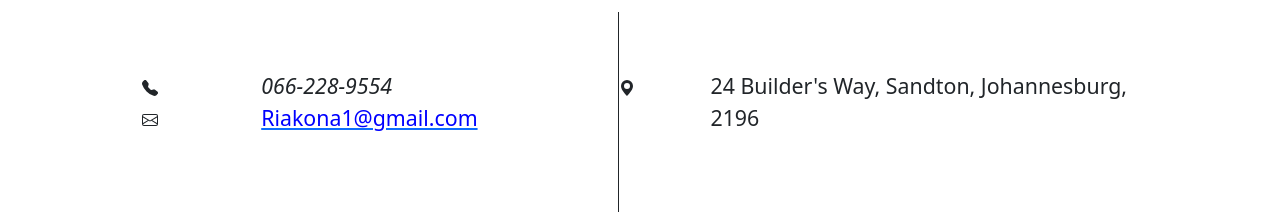
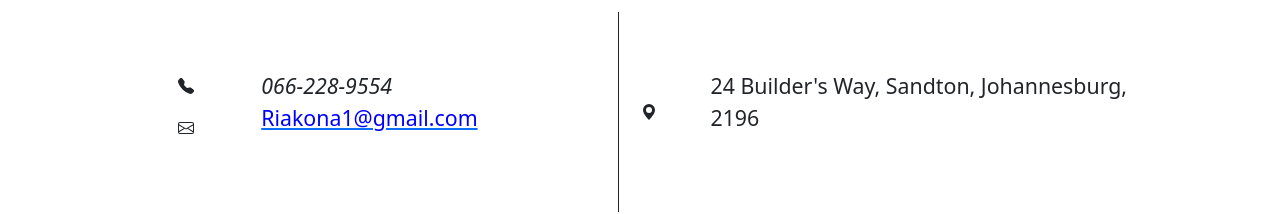
Before and after one commit to WangaJN/RiakonaConstruction, a plain HTML site: page index.html in a window 1280 px wide. Shown: the part 981-1195 px from the top of the page. Drawn offline with nearby package versions, Linux system fonts and the light colour scheme.

Commit message:
footer minor changes
alignment of footer icons

```diff
--- a/RiakonaStyleSheet.css
+++ b/RiakonaStyleSheet.css
@@ -26,6 +26,7 @@ body {
   display: flex;
   flex-direction: column;
   align-items: center;
+  overflow-x: hidden;
 }
 #bootstrap-overrides #cta {
   min-height: 50px;
@@ -65,8 +66,8 @@ body {
 /* FOOTER */
 footer {
   padding-top: 2%;
-  padding-left: 5.5%;
-  padding-right: 5.5%;
+  padding-left: 2%;
+  padding-right: 2%;
   height: 75vh;
 }
 footer h1 {
--- a/index.html
+++ b/index.html
@@ -24,7 +24,7 @@
     <header>
       <!-- navbar -->
       <nav class="navbar navbar-expand-lg fixed sticky">
-        <div class="container-xxl" style="width: 90vw">
+        <div class="container-xxl" style="width: 100vw">
           <a class="navbar-brand" href="#">
             <img
               src="/images/logo.png"
@@ -91,7 +91,14 @@
       <div class="footer-contact">
         <div class="contact_Details row">
           <div class="row phone">
-            <div class="col-2 col-lg-3">
+            <div
+              class="col-2 col-lg-3"
+              style="
+                display: flex;
+                align-items: center;
+                justify-content: center;
+              "
+            >
               <svg
                 xmlns="http://www.w3.org/2000/svg"
                 width="16"
@@ -110,9 +117,16 @@
               <i class="fa fa-phone" aria-hidden="true">066-228-9554</i>
             </div>
           </div>
-
+          <br />
           <div class="row email">
-            <div class="col-2 col-lg-3">
+            <div
+              class="col-2 col-lg-3"
+              style="
+                display: flex;
+                align-items: center;
+                justify-content: center;
+              "
+            >
               <svg
                 xmlns="http://www.w3.org/2000/svg"
                 width="16"
@@ -126,6 +140,7 @@
                 />
               </svg>
             </div>
+
             <div class="col-10 col-lg-9">
               <a href="mailto:Riakona1@gmail.com">
                 <p style="color: blue">Riakona1@gmail.com</p>
@@ -138,7 +153,14 @@
         <hr style="width: 80%" />
         <div class="address">
           <div class="row address">
-            <div class="col-2">
+            <div
+              class="col-2"
+              style="
+                display: flex;
+                align-items: center;
+                justify-content: center;
+              "
+            >
               <svg
                 xmlns="http://www.w3.org/2000/svg"
                 width="16"
```
